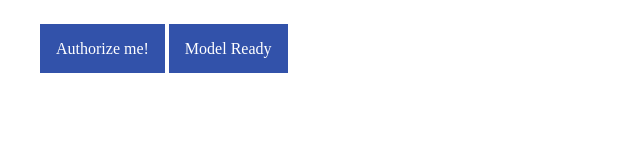
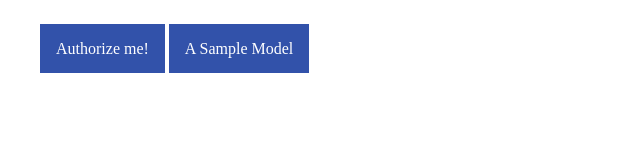
Before and after one commit to vnscriptkid/forge-viewer, a website: page www/index.html in a window 1280 px wide. Shown: the whole page, without its empty margins (0-640 px from the left). Drawn offline with Linux system fonts and the light colour scheme.

Commit message:
Change sample model

```diff
--- a/www/index.html
+++ b/www/index.html
@@ -27,9 +27,13 @@
   <body>
     <main id="main">
       <a href="/api/forge/oauth">Authorize me!</a>
-      <a
+      <!-- <a
         href="http://localhost:3000/viewer.html?urn=dXJuOmFkc2sub2JqZWN0czpvcy5vYmplY3Q6ZmN3dGRpYWlzamN2bWJiYWVudHRxZ2Zqang1enNnYndfdHV0b3JpYWxfYnVja2V0L3BpaGlyMGt6NzktRmxvcmVuY2VCcmlkZ2Uuemlw"
         >Model Ready</a
+      > -->
+      <a
+        href="http://localhost:3000/viewer.html?urn=dXJuOmFkc2sub2JqZWN0czpvcy5vYmplY3Q6eWNkaHl1NzVyYWF1eTl0djZrZzBva3dvYmh0dHc4dW1fdHV0b3JpYWxfYnVja2V0L3JzdF9hZHZhbmNlZF9zYW1wbGVfcHJvamVjdC5ydnQ="
+        >A Sample Model</a
       >
       <!-- <a href="https://forge.autodesk.com/api/model-derivative-cover-page/"
         >Translate file using <strong>Model Derivative API</strong></a
```
